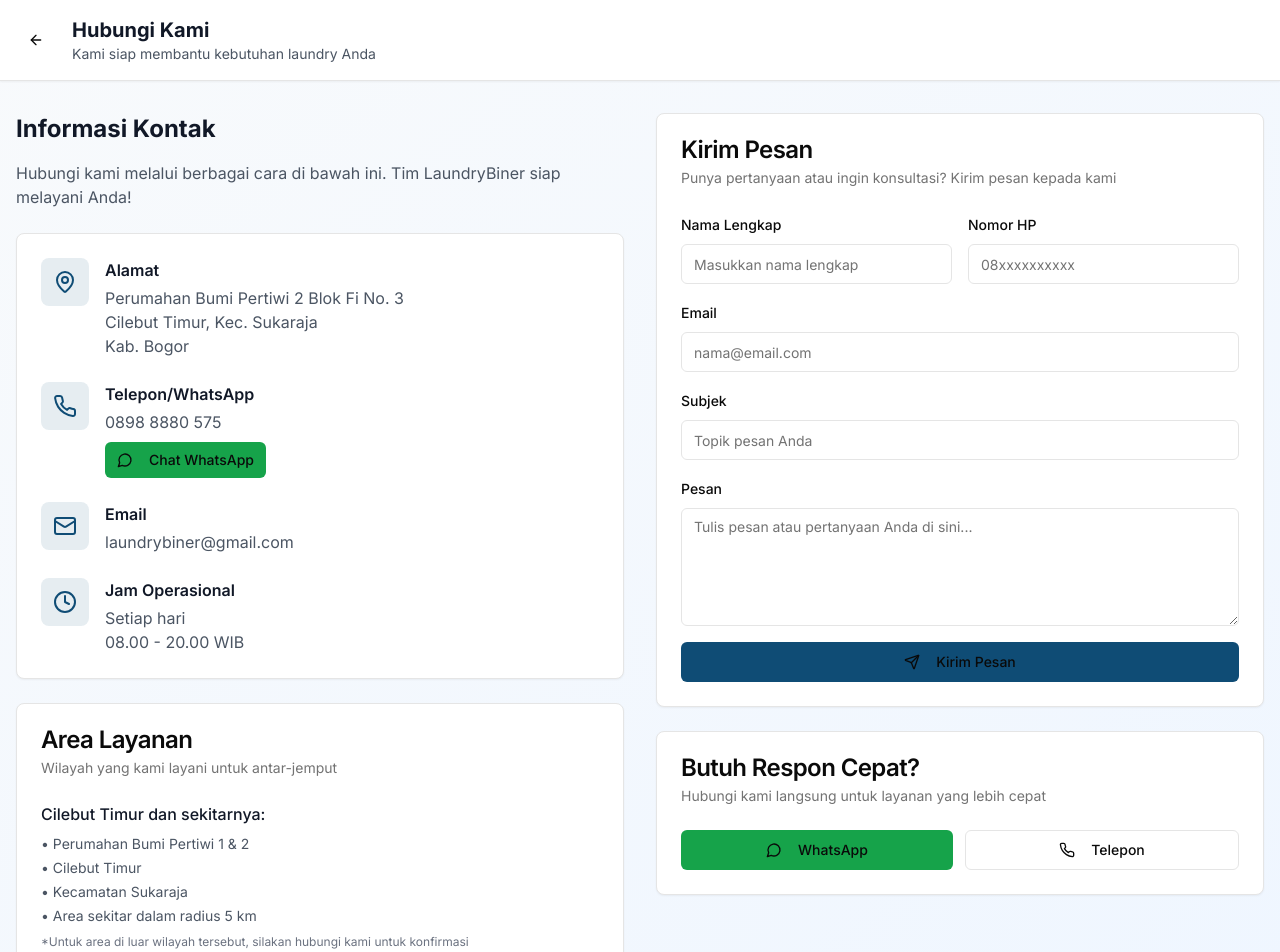
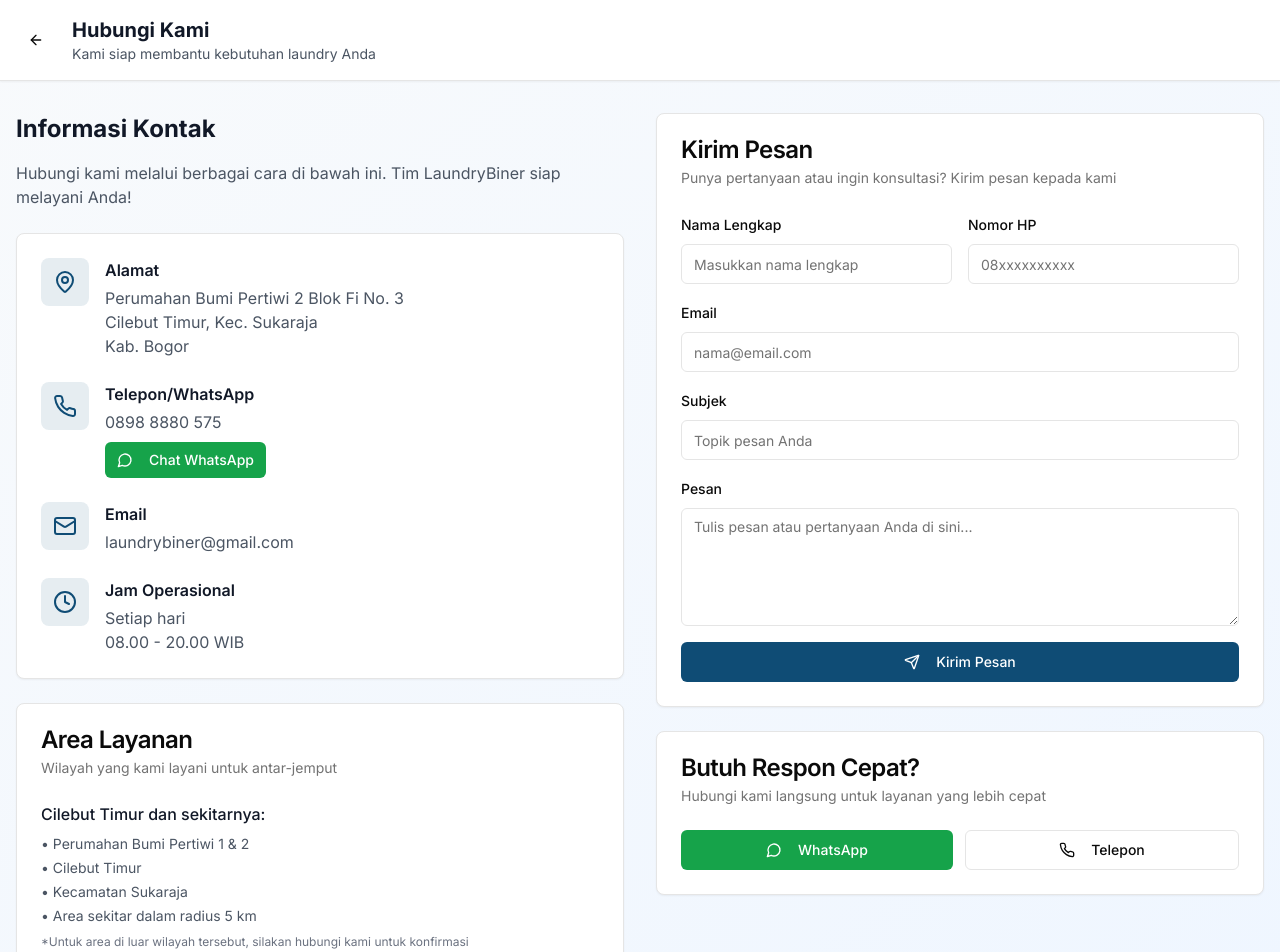
Before and after one commit to izzq8/laundrybiner, a Next.js app: page /contact in a window 1280 px wide. Shown: the top 952 px of the page. Built offline with nearby package versions, Linux system fonts and the light colour scheme.

Commit message:
finalisasi contanct page

```diff
--- a/app/contact/page.tsx
+++ b/app/contact/page.tsx
@@ -33,7 +33,7 @@ export default function ContactPage() {
 
   const handleSubmit = async (e: React.FormEvent) => {
     e.preventDefault()
-    setLoading(true)    // Simulate form submission
+    setLoading(true) // Simulate form submission
     setTimeout(() => {
       showSuccess("Pesan Terkirim", "Pesan Anda telah terkirim! Kami akan segera menghubungi Anda.")
       setFormData({
@@ -107,7 +107,11 @@ export default function ContactPage() {
                     <div>
                       <h3 className="font-semibold text-gray-900 mb-1">Telepon/WhatsApp</h3>
                       <p className="text-gray-600">0898 8880 575</p>
-                      <Button onClick={handleWhatsApp} size="sm" className="mt-2 bg-green-600 hover:bg-green-700">
+                      <Button
+                        onClick={handleWhatsApp}
+                        size="sm"
+                        className="mt-2 bg-green-600 hover:bg-green-700 text-white"
+                      >
                         <MessageCircle className="w-4 h-4 mr-2" />
                         Chat WhatsApp
                       </Button>
@@ -238,7 +242,11 @@ export default function ContactPage() {
                     />
                   </div>
 
-                  <Button type="submit" className="w-full bg-[#0F4C75] hover:bg-[#0F4C75]/90" disabled={loading}>
+                  <Button
+                    type="submit"
+                    className="w-full bg-[#0F4C75] hover:bg-[#0F4C75]/90 text-white"
+                    disabled={loading}
+                  >
                     {loading ? (
                       <>
                         <div className="w-4 h-4 mr-2 border-2 border-white border-t-transparent rounded-full animate-spin" />
@@ -254,7 +262,6 @@ export default function ContactPage() {
                 </form>
               </CardContent>
             </Card>
-
             {/* Quick Contact */}
             <Card className="mt-6">
               <CardHeader>
@@ -263,7 +270,7 @@ export default function ContactPage() {
               </CardHeader>
               <CardContent>
                 <div className="flex flex-col sm:flex-row gap-3">
-                  <Button onClick={handleWhatsApp} className="flex-1 bg-green-600 hover:bg-green-700">
+                  <Button onClick={handleWhatsApp} className="flex-1 bg-green-600 hover:bg-green-700 text-white">
                     <MessageCircle className="w-4 h-4 mr-2" />
                     WhatsApp
                   </Button>
@@ -273,7 +280,8 @@ export default function ContactPage() {
                   </Button>
                 </div>
               </CardContent>
-            </Card>          </div>
+            </Card>{" "}
+          </div>
         </div>
       </div>
 
--- a/app/faq/page.tsx
+++ b/app/faq/page.tsx
@@ -248,20 +248,24 @@ export default function FAQPage() {
           </CardHeader>
           <CardContent>
             <div className="flex flex-col sm:flex-row gap-4 justify-center">
-              <Button onClick={handleWhatsApp} className="bg-green-600 hover:bg-green-700">
+              <Button onClick={handleWhatsApp} className="bg-green-600 hover:bg-green-700 text-white">
                 <MessageCircle className="w-4 h-4 mr-2" />
                 WhatsApp
               </Button>
               <Button
                 onClick={() => window.open("tel:+6289888880575")}
                 variant="outline"
-                className="border-white text-white hover:bg-white hover:text-[#0F4C75]"
+                className="bg-white text-[#0F4C75] border-white hover:bg-[#0F4C75] hover:text-white"
               >
                 <Phone className="w-4 h-4 mr-2" />
                 Telepon
               </Button>
               <Link href="/contact">
-                <Button variant="outline" className="border-white text-white hover:bg-white hover:text-[#0F4C75]">
+                <Button
+                  variant="outline"
+                  className="bg-white text-[#0F4C75] border-white hover:bg-[#0F4C75] hover:text-white"
+                >
+                  <MessageCircle className="w-4 h-4 mr-2" />
                   Kirim Pesan
                 </Button>
               </Link>
```
